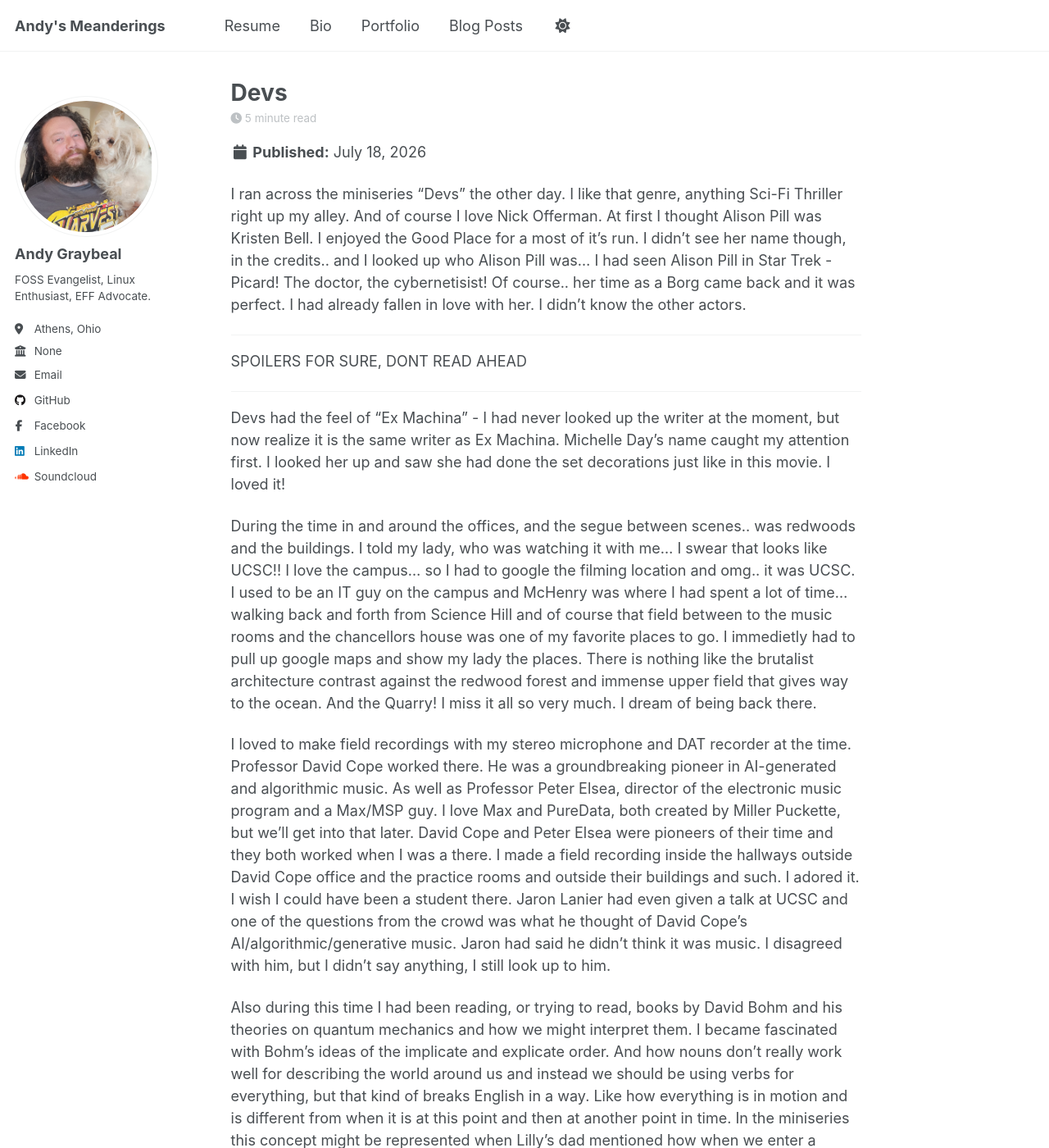
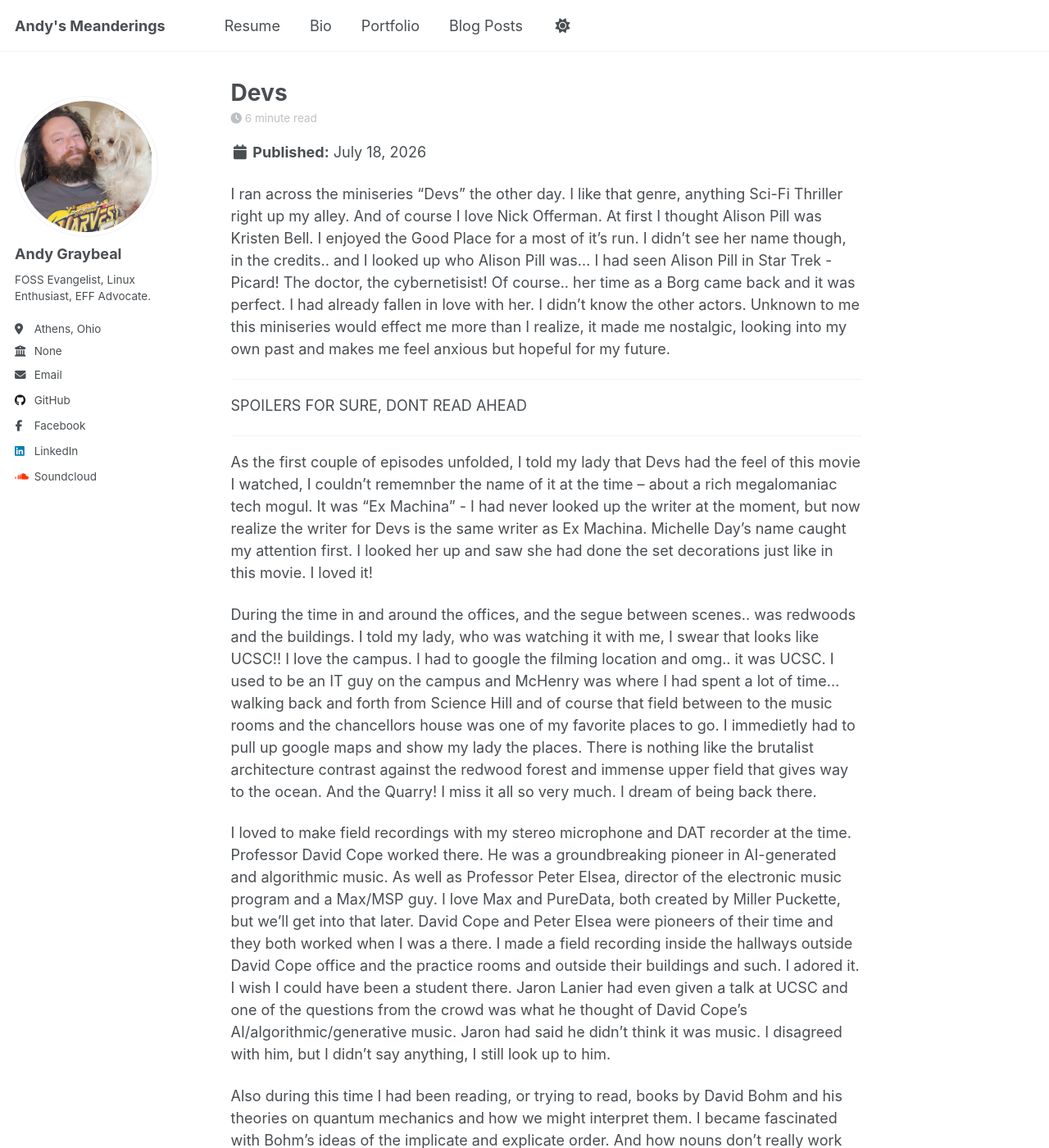
Before and after one commit to andy-graybeal/andy-graybeal.github.io, a Jekyll site: the page built from _posts/2026-07-18-blog-post-1.md, in a window 1280 px wide and 1400 px high. Shown: the whole window at 82% size. Built offline with Jekyll 4.4.1, drawn with Linux system fonts in a browser that asks for light colours; a script that is not in the unit is left out; some of the changed text lies outside the part shown.

Commit message:
Revise blog post on 'Devs' with personal insights
Expanded commentary on the miniseries 'Devs', including personal reflections and connections to UCSC and notable figures in AI music.

```diff
--- a/_posts/2026-07-18-blog-post-1.md
+++ b/_posts/2026-07-18-blog-post-1.md
@@ -8,7 +8,7 @@ tags:
   - category2
 ---
 
-I ran across the miniseries "Devs" the other day.  I like that genre, anything Sci-Fi Thriller right up my alley.  And of course I love Nick Offerman. At first I thought Alison Pill was Kristen Bell.  I enjoyed the Good Place for a most of  it's run.  I didn't see her name though, in the credits.. and I looked up who Alison Pill was...  I had seen Alison Pill in Star Trek - Picard!  The doctor, the cybernetisist!  Of course.. her time as a Borg came back and it was perfect.  I had already fallen in love with her.  I didn't know the other actors.
+I ran across the miniseries "Devs" the other day.  I like that genre, anything Sci-Fi Thriller right up my alley.  And of course I love Nick Offerman. At first I thought Alison Pill was Kristen Bell.  I enjoyed the Good Place for a most of  it's run.  I didn't see her name though, in the credits.. and I looked up who Alison Pill was...  I had seen Alison Pill in Star Trek - Picard!  The doctor, the cybernetisist!  Of course.. her time as a Borg came back and it was perfect.  I had already fallen in love with her.  I didn't know the other actors.  Unknown to me this miniseries would effect me more than I realize, it made me nostalgic, looking into my own past and makes me feel anxious but hopeful for my future.
 
 ---
 
@@ -16,9 +16,9 @@ SPOILERS FOR SURE, DONT READ AHEAD
 
 ---
 
-Devs had the feel of "Ex Machina" - I had never looked up the writer at the moment, but now realize it is the same writer as Ex Machina.  Michelle Day's name caught my attention first. I looked her up and saw she had done the set decorations just like in this movie.  I loved it!
+As the first couple of episodes unfolded, I told my lady that Devs had the feel of this movie I watched, I couldn't rememnber the name of it at the time -- about a rich megalomaniac tech mogul.  It was "Ex Machina" - I had never looked up the writer at the moment, but now realize the writer for Devs is the same writer as Ex Machina.  Michelle Day's name caught my attention first. I looked her up and saw she had done the set decorations just like in this movie.  I loved it!
 
-During the time in and around the offices, and the segue between scenes.. was redwoods and the buildings. I told my lady, who was watching it with me... I swear that looks like UCSC!!  I love the campus... so I had to google the filming location and omg.. it was UCSC.  I used to be an IT guy on the campus and McHenry was where I had spent a lot of time...walking back and forth from Science Hill and of course that field between to the music rooms and the chancellors house was one of my favorite places to go.  I immedietly had to pull up google maps and show my lady the places.  There is nothing like the brutalist architecture contrast against the redwood forest and immense upper field that gives way to the ocean.  And the Quarry!  I miss it all so very much.  I dream of being back there.
+During the time in and around the offices, and the segue between scenes.. was redwoods and the buildings. I told my lady, who was watching it with me, I swear that looks like UCSC!!  I love the campus.  I had to google the filming location and omg.. it was UCSC.  I used to be an IT guy on the campus and McHenry was where I had spent a lot of time...walking back and forth from Science Hill and of course that field between to the music rooms and the chancellors house was one of my favorite places to go.  I immedietly had to pull up google maps and show my lady the places.  There is nothing like the brutalist architecture contrast against the redwood forest and immense upper field that gives way to the ocean.  And the Quarry!  I miss it all so very much.  I dream of being back there.
 
 I loved to make field recordings with my stereo microphone and DAT recorder at the time.  Professor David Cope worked there. He was a groundbreaking pioneer in AI-generated and algorithmic music.  As well as Professor Peter Elsea, director of the electronic music program and a Max/MSP guy. I love Max and PureData, both created by Miller Puckette, but we'll get into that later.  David Cope and Peter Elsea were pioneers of their time and they both worked when I was a there.  I made a field recording inside the hallways outside David Cope office and the practice rooms and outside their buildings and such. I adored it.  I wish I could have been a student there.  Jaron Lanier had even given a talk at UCSC and one of the questions from the crowd was what he thought of David Cope's AI/algorithmic/generative music.  Jaron had said he didn't think it was music.  I disagreed with him, but I didn't say anything, I still look up to him.
 
@@ -29,8 +29,10 @@ Already enamored with the details of the miniseries, I was floored when they pla
 Another weird and quirky fact is that I lived in the house where the physicist developed a computer that fit inside his shoe so he could win at gambling at [707 Riverside Ave](https://historyrighthere.blogspot.com/2017/01/the-first-geek-house-in-santa-cruz.html).
 
 
-I made the mistake of reading what the internet thought of the miniseries titled Devs.
+I made the mistake of reading what the internet thought of the miniseries.
 
 I read that Alison Pill's acting was horrible and her face was like a brick.  Before I even read that... I thought her acting was amazing.  I thought maybe she was an android for a second, but then figured that this didn't venture into that realm.  Instead I realized, after a few episodes.... that her character had watched the same iteration of the future over and over times that this was her going through the motions... she was bored of this shit already.  She had already gone through the shock and egoloss that occured when she found out that she has no choices and that everything is determined. It was perfect... her lack of any feelings, just following along with the truama of knowing what happens next.  Thats the way Nick Offerman seemed to act also, but his character dealt with the boring future with a bit more whimsy.
 
 Come to find out the project's pets name was really Deus and knowing prior movie from the same author was Ex Machina ... Dues Ex Machina.. is kind of neat.
+
+Finding out the homeless person was a russian operative was very cool.
```
